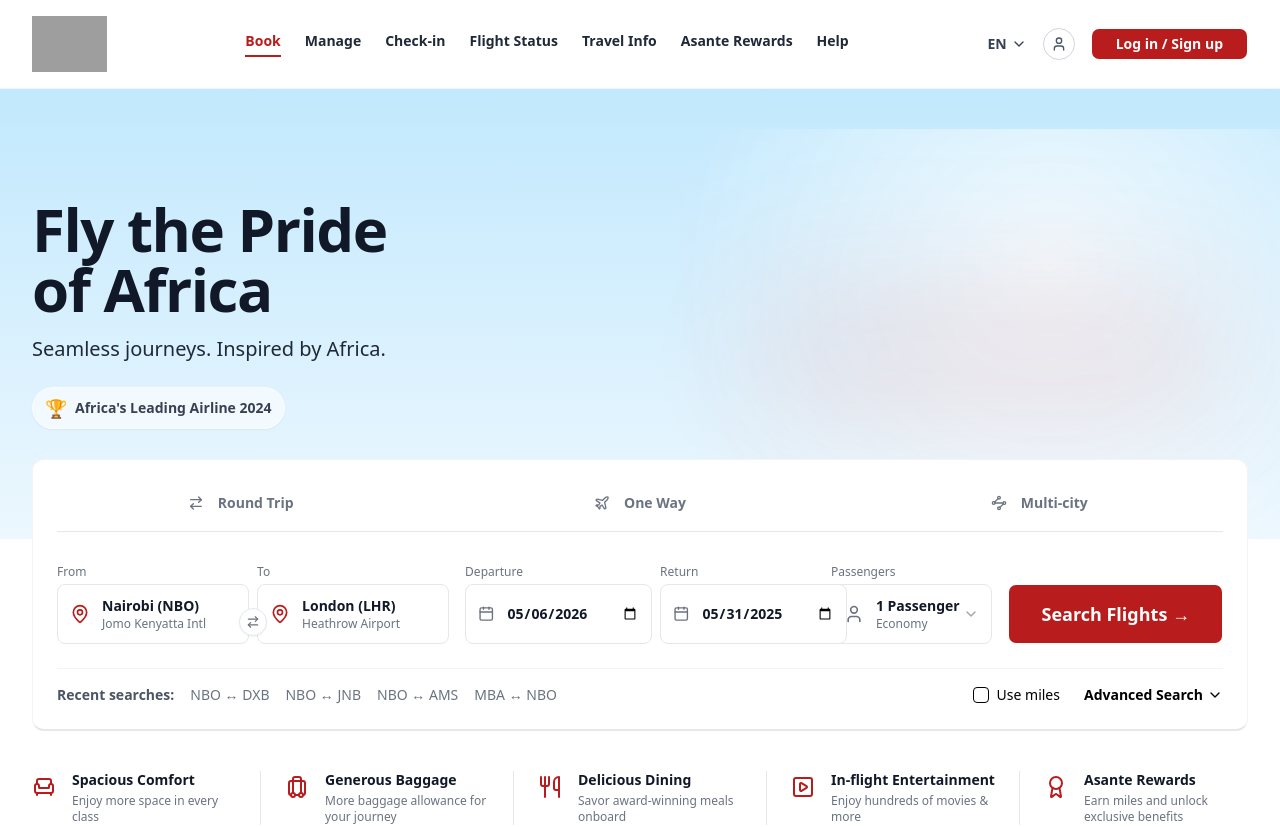
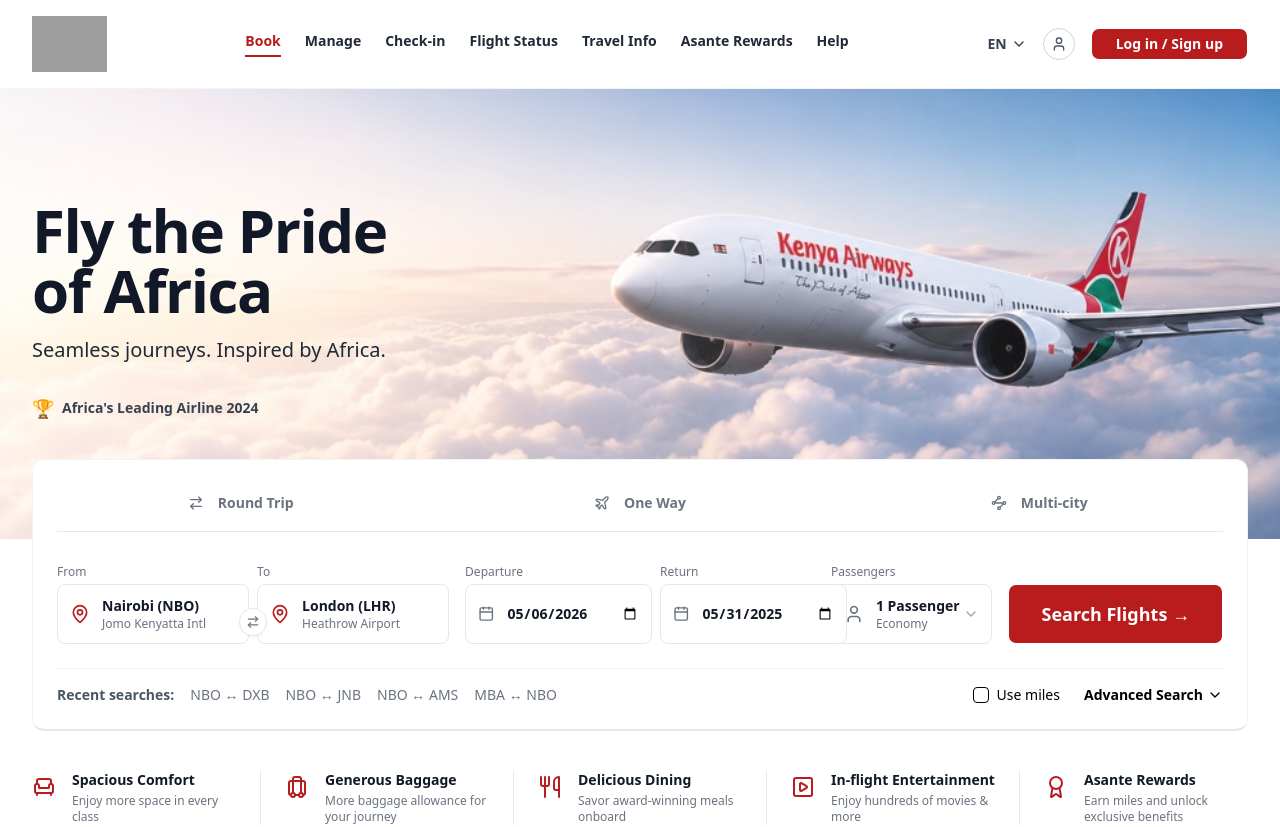
Before and after one commit to Yvonne-Mwikali/kenya-airways, a React (Vite) app: page / in a window 1280 px wide. Shown: the top 827 px of the page. Built offline with nearby package versions, Linux system fonts and the light colour scheme; grey boxes are pictures that could not be loaded.

Commit message:
feat: implement reusable UI components and update hero section background image

```diff
--- a/src/components/Hero.tsx
+++ b/src/components/Hero.tsx
@@ -1,17 +1,10 @@
 export function Hero() {
   return (
-    <div className="relative w-full h-[450px] bg-sky-100 overflow-hidden flex items-center">
-      {/* Background approximation */}
-      <div className="absolute inset-0 bg-gradient-to-b from-sky-200 to-white/50 opacity-80" />
-
-      {/* Decorative Clouds/Plane Placeholder */}
-      <div className="absolute right-0 top-10 w-[60%] h-full opacity-90 hidden md:block"
-        style={{
-          backgroundImage: 'radial-gradient(circle at 70% 30%, rgba(255,255,255,0.8) 0%, transparent 60%)'
-        }}>
-        {/* Placeholder for the plane image */}
-        <div className="absolute right-10 top-1/2 -translate-y-1/2 w-[500px] h-[150px] bg-red-700/10 rounded-full blur-3xl" />
-      </div>
+    <div
+      className="relative w-full h-[450px] bg-cover bg-center overflow-hidden flex items-center"
+      style={{ backgroundImage: 'url(/Hero.jpeg)' }}
+    >
+      <div className="absolute inset-0 bg-gradient-to-r from-white/60 via-white/20 to-transparent pointer-events-none" />
 
       <div className="relative z-10 px-8 max-w-2xl">
         <h1 className="text-5xl md:text-6xl font-bold text-gray-900 leading-tight mb-4 tracking-tight">
@@ -20,7 +13,7 @@
         <p className="text-xl text-gray-800 mb-6 font-medium">
           Seamless journeys. Inspired by Africa.
         </p>
-        <div className="flex items-center gap-2 text-sm font-semibold text-gray-700 bg-white/60 px-3 py-1.5 rounded-full inline-flex backdrop-blur-sm shadow-sm border border-white/40">
+        <div className="flex items-center gap-2 text-sm font-semibold text-gray-700 bpx-3 py-1.5  inline-flex ">
           <span className="text-yellow-500 text-lg">🏆</span>
           Africa's Leading Airline 2024
         </div>
```
